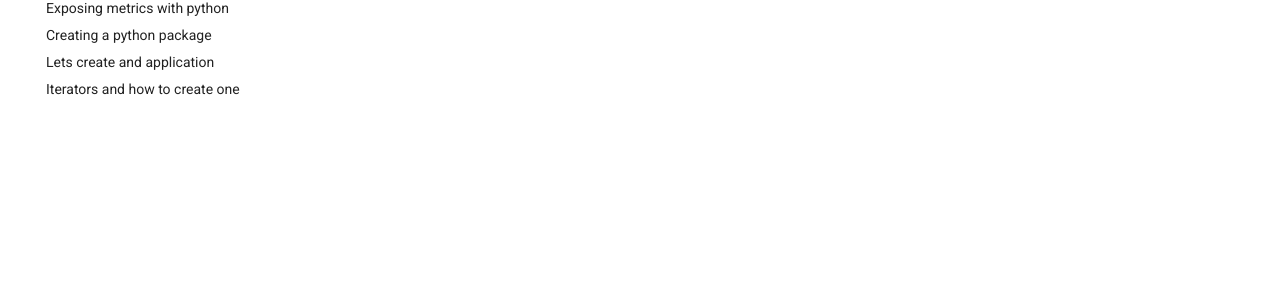
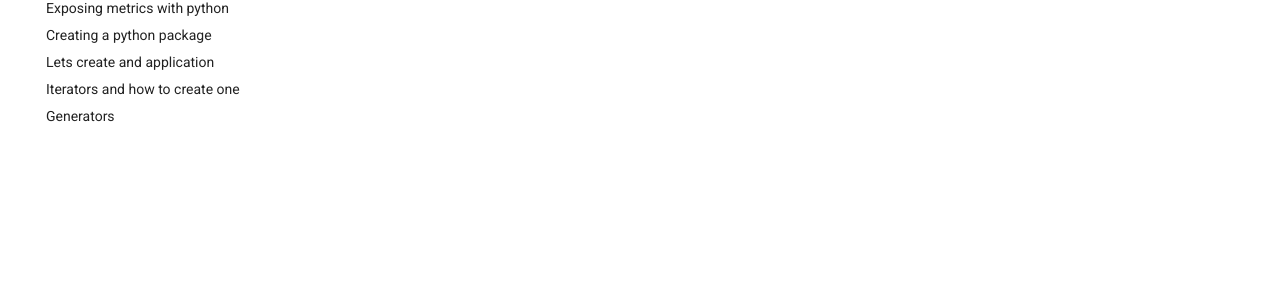
Before and after one commit to chowmean/python-training-for-devops, an MkDocs documentation site: the page built from docs/index.md, in a window 1280 px wide. Shown: the part 525-825 px from the top of the page. Built offline with MkDocs 1.6.1 and Material for MkDocs 9.7.7, drawn with Linux system fonts in a browser that asks for light colours.

Commit message:
Update mkdocs.yml

```diff
--- a/mkdocs.yml
+++ b/mkdocs.yml
@@ -18,7 +18,7 @@ nav:
   - Creating a python package: package.md
   - Lets create and application: app.md
   - Iterators and how to create one: iterators.md
-
+  - Generators: generators.md
 
 theme:
   name: material
```
